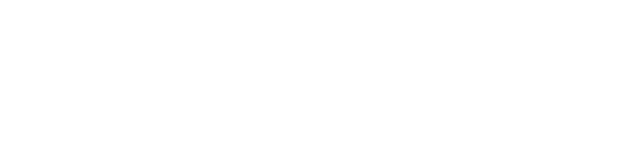
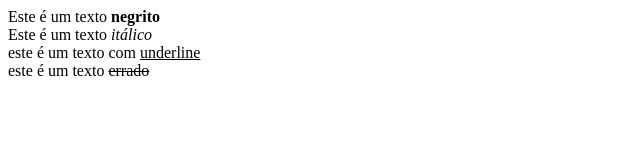
Before and after one commit to QueirozMirella/Curso-desenvolvimento-web-, a plain HTML site: page projeto.html in a window 1280 px wide. Shown: the whole page, without its empty margins (0-640 px from the left). Drawn offline with Linux system fonts and the light colour scheme.

Commit message:
formatação de texto

```diff
--- a/projeto.html
+++ b/projeto.html
@@ -16,5 +16,9 @@
 	<!-- quebra de linha: <br> -->
 	<!-- paragrafo: <p>blabla</p> -->
 	<!-- Linha horizontal:<hr/> -->
+	Este é um texto <strong>negrito</strong> <br>
+	Este é um texto <em>itálico</em> <br>
+	este é um texto com <u>underline</u> <br>
+	este é um texto <strike>errado</strike>
 </body>
 </html>
```
